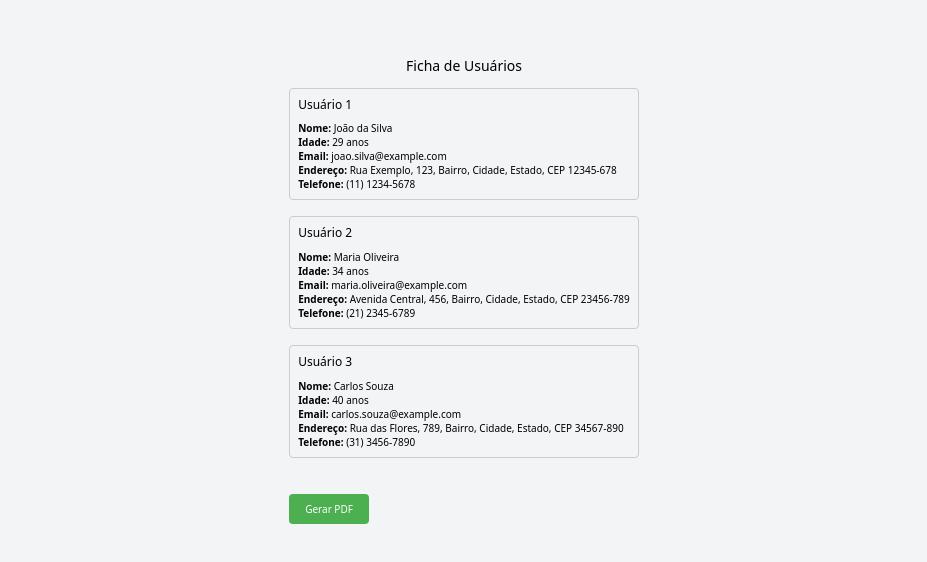
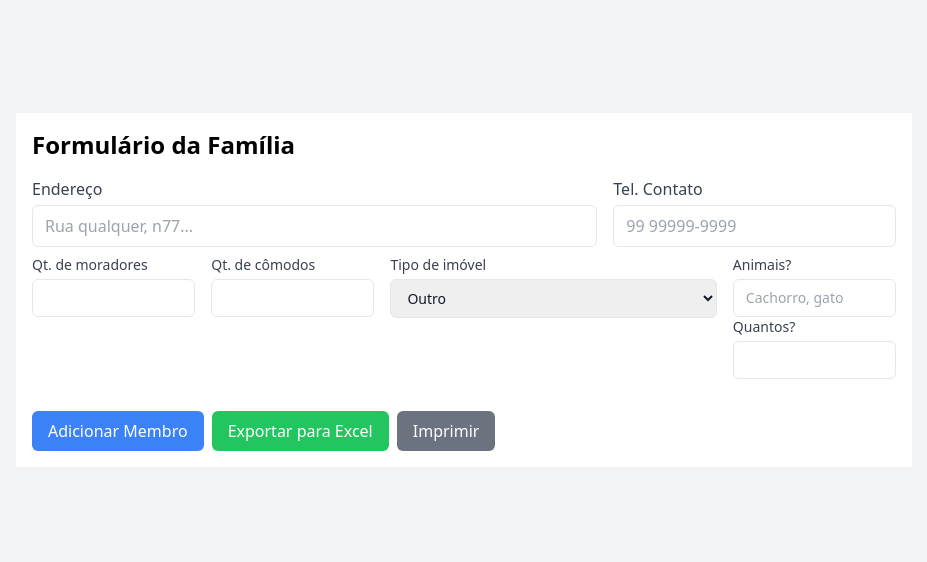
Before and after one commit to jesieldotdev/cadsus-form, a React (Vite) app: page / in a window 1280 px wide. Shown: the part 110-672 px from the top of the page, without its empty margins (176-1103 px from the left). Built offline with nearby package versions, Linux system fonts and the light colour scheme.

Commit message:
feat: pdf

```diff
--- a/src/App.tsx
+++ b/src/App.tsx
@@ -5,7 +5,7 @@ import { UserProfiles } from './pages/Print';
 const App: React.FC = () => {
   return (
     <div className="min-h-screen bg-gray-100 flex flex-col items-center justify-center">
-     <UserProfiles/>
+      <Form/>
     </div>
   );
 };
--- a/src/pages/Form.tsx
+++ b/src/pages/Form.tsx
@@ -1,6 +1,7 @@
 import React, { useState } from 'react';
 import * as XLSX from 'xlsx';
 import FamilyMemberForm from './components/FamilyMemberForm';
+import { UserProfiles } from './Print';
 
 interface FamilyMember {
   tipo: string;
@@ -29,6 +30,19 @@ const Form: React.FC = () => {
   const addMember = () => {
     setMembers([...members, { tipo: '', nome: '', sus: '', mae: '', pai: '', naturalidade: '', ocupacao: '', escolaridade: '', observacao: '', nascimento: '', cor:'' }]);
   };
+
+  const data: Data = {
+    homeAddress: address,
+    homePhone: phone,
+    residentsQuantity: residents,
+    propertyType,
+    animalQuantity,
+    animalType,
+    members,
+    roomsQuantity: rooms
+  }
+
+  console.log(data)
 
   const removeMember = (index: number) => {
     setMembers(members.filter((_, i) => i !== index));
@@ -91,6 +105,7 @@ const Form: React.FC = () => {
 
 
   return (
+    <>
     <div className="max-w-4xl mx-auto p-4 bg-white">
       <h1 className="text-2xl font-bold mb-4">Formulário da Família</h1>
       <div className="mb-4 space-y-2">
@@ -197,6 +212,9 @@ const Form: React.FC = () => {
       <button onClick={exportToExcel} className="mt-4 ml-2 px-4 py-2 bg-green-500 text-white rounded-md">Exportar para Excel</button>
       <button onClick={printForm} className="mt-4 ml-2 px-4 py-2 bg-gray-500 text-white rounded-md">Imprimir</button>
     </div>
+
+  {data && data.homeAddress &&  <UserProfiles data={data}/>}
+    </>
   );
 };
 
--- a/src/pages/Print.tsx
+++ b/src/pages/Print.tsx
@@ -1,60 +1,79 @@
 import { useRef } from "react";
 import html2pdf from "html2pdf.js";
 
-export function UserProfiles() {
+
+
+interface DataProps{
+    data: Data
+}
+
+export function UserProfiles({data}: DataProps) {
   const printRef = useRef(null);
 
-  // Lista de usuários com informações
-  const users = [
-    {
-      nome: "João da Silva",
-      idade: 29,
-      email: "joao.silva@example.com",
-      endereco: "Rua Exemplo, 123, Bairro, Cidade, Estado, CEP 12345-678",
-      telefone: "(11) 1234-5678"
-    },
-    {
-      nome: "Maria Oliveira",
-      idade: 34,
-      email: "maria.oliveira@example.com",
-      endereco: "Avenida Central, 456, Bairro, Cidade, Estado, CEP 23456-789",
-      telefone: "(21) 2345-6789"
-    },
-    {
-      nome: "Carlos Souza",
-      idade: 40,
-      email: "carlos.souza@example.com",
-      endereco: "Rua das Flores, 789, Bairro, Cidade, Estado, CEP 34567-890",
-      telefone: "(31) 3456-7890"
-    }
-  ];
+  // Dados dos usuários
+//   const data = {
+//     homeAddress: 'Rua Beija Flor, n 440, São Bento, Roraima - Brasil',
+//     homePhone: '95991712353',
+//     residentsQuantity: 2,
+//     propertyType: 'Alugado',
+//     animalQuantity: '2',
+//     animalType: 'Cachorro e gato',
+//     members: [
+//       {
+//         tipo: '',
+//         nome: 'Jesiel Gomes Da Silva',
+//         sus: '704.0028.5668.3069',
+//         mae: 'Nair Pereira',
+//         pai: 'dfg',
+//       },
+//       {
+//         tipo: '',
+//         nome: 'Ana Gomes Da Silva',
+//         sus: '704.0028.5668.3070',
+//         mae: 'Nair Pereira',
+//         pai: 'dfg',
+//       },
+//     ]
+//   };
 
   const handlePrint = () => {
     html2pdf()
       .from(printRef.current)
-      .save("usuarios.pdf");
+      .save("ficha_usuarios.pdf");
   };
 
   return (
-    <div className="flex justify-center">
-      <div ref={printRef} style={{ margin: '32px', fontSize: '10px', lineHeight: '1.4' }}>
-        <h2 style={{ textAlign: 'center', fontSize: '14px', marginBottom: '12px' }}>Ficha de Usuários</h2>
+    <div className="flex justify-center bg-white p-4">
+      <div ref={printRef} className="bg-white p-4" style={{ fontSize: '10px', width: '100%', margin: '32px' }}>
+        <h3 className="mb-4"><strong>Ficha Domiciliar</strong></h3>
 
-        {users.map((user, index) => (
-          <div key={index} style={{ marginBottom: '16px', padding: '8px', border: '1px solid #ccc', borderRadius: '4px' }}>
-            <h3 style={{ fontSize: '12px', marginBottom: '8px' }}>Usuário {index + 1}</h3>
-            <p><strong>Nome:</strong> {user.nome}</p>
-            <p><strong>Idade:</strong> {user.idade} anos</p>
-            <p><strong>Email:</strong> {user.email}</p>
-            <p><strong>Endereço:</strong> {user.endereco}</p>
-            <p><strong>Telefone:</strong> {user.telefone}</p>
+        {/* Endereço e detalhes do domicílio */}
+        <div className="border p-2 rounded-md">
+          <p><strong>Endereço: </strong>{data.homeAddress}</p>
+          <p><strong>Telefone: </strong>{data.homePhone}</p>
+          <p><strong>Quantidade de moradores: </strong>{data.residentsQuantity}</p>
+          <p><strong>Tipo de propriedade: </strong>{data.propertyType}</p>
+          <p><strong>Quantidade de animais: </strong>{data.animalQuantity}</p>
+          <p><strong>Tipo de animais: </strong>{data.animalType}</p>
+        </div>
+
+        {!!data.members.length && <h3 className="mt-4"><strong>Moradores: </strong></h3>}
+        {data.members.map((member, index) => (
+          <div key={index} style={{ marginBottom: '12px' }} className="border p-2 rounded-md">
+            <p><strong>Nome: </strong>{member.nome}</p>
+            <p><strong>Tipo: </strong>{member.tipo || 'Não especificado'}</p>
+            <p><strong>SUS: </strong>{member.sus}</p>
+            <p><strong>Mãe: </strong>{member.mae}</p>
+            <p><strong>Pai: </strong>{member.pai}</p>
           </div>
         ))}
 
-        <button onClick={handlePrint} style={{ marginTop: '20px', padding: '8px 16px', backgroundColor: '#4CAF50', color: 'white', border: 'none', borderRadius: '4px' }}>
+
+      </div>
+              {/* Botão para gerar o PDF */}
+              <button onClick={handlePrint} style={{ marginTop: '20px', padding: '8px 16px', backgroundColor: '#007bff', color: '#fff', border: 'none', cursor: 'pointer' }}>
           Gerar PDF
         </button>
-      </div>
     </div>
   );
 }
--- a/src/vite-env.d.ts
+++ b/src/vite-env.d.ts
@@ -3,3 +3,22 @@
 declare module 'html-to-pdf-js' {
     export function htmlToPdf(): any;
   }
+
+  type Member = {
+    tipo: string | undefined;
+    nome: string | undefined;
+    sus: string | undefined;
+    mae: string | undefined;
+    pai: string | undefined;
+  };
+
+  type Data = {
+    homeAddress: string | undefined;
+    homePhone: string | undefined;
+    residentsQuantity: number | undefined;
+    propertyType: string | undefined;
+    animalQuantity: number | undefined;
+    animalType: string | undefined;
+    members: Member[];
+    roomsQuantity: number|undefined
+  };
```
